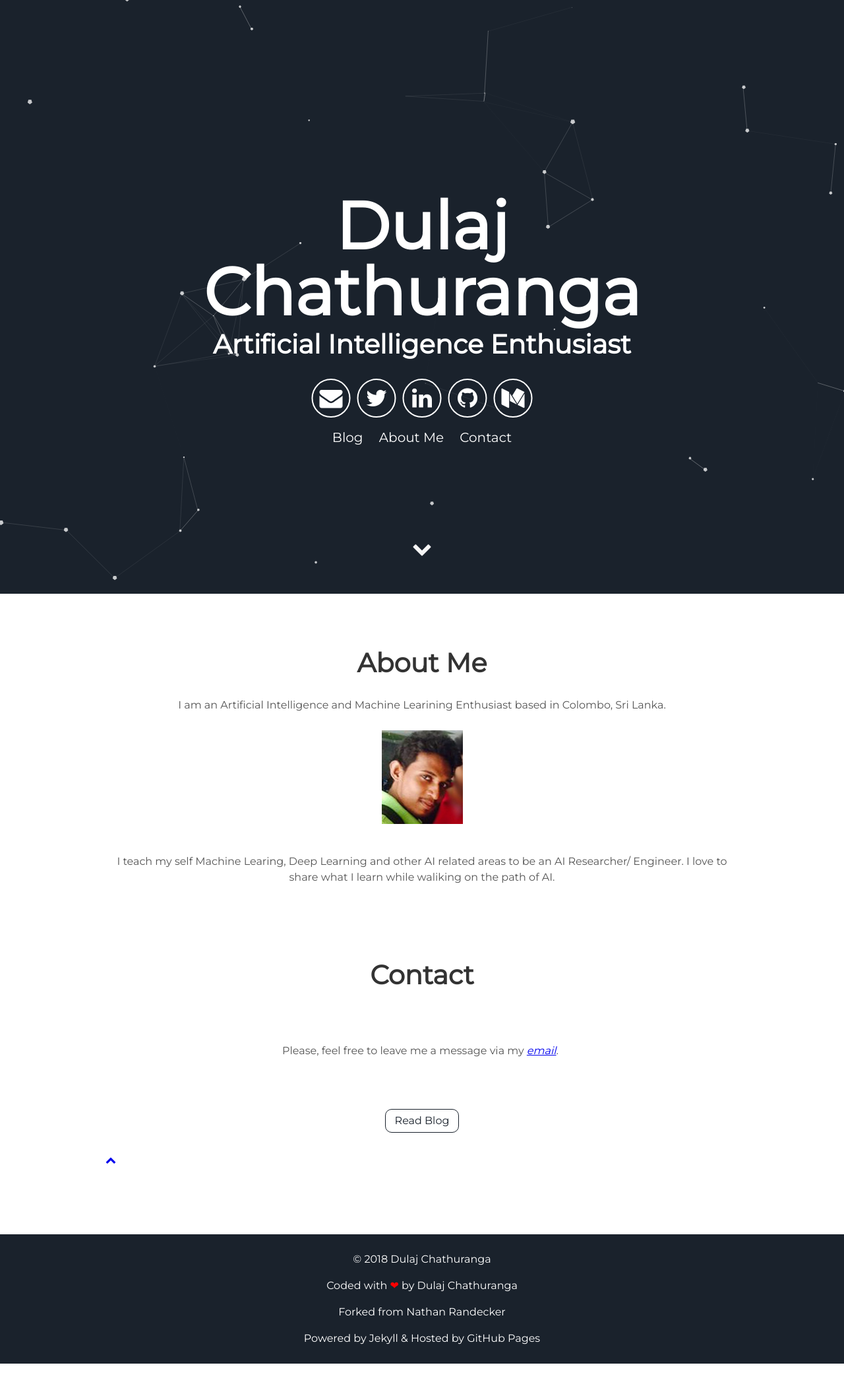
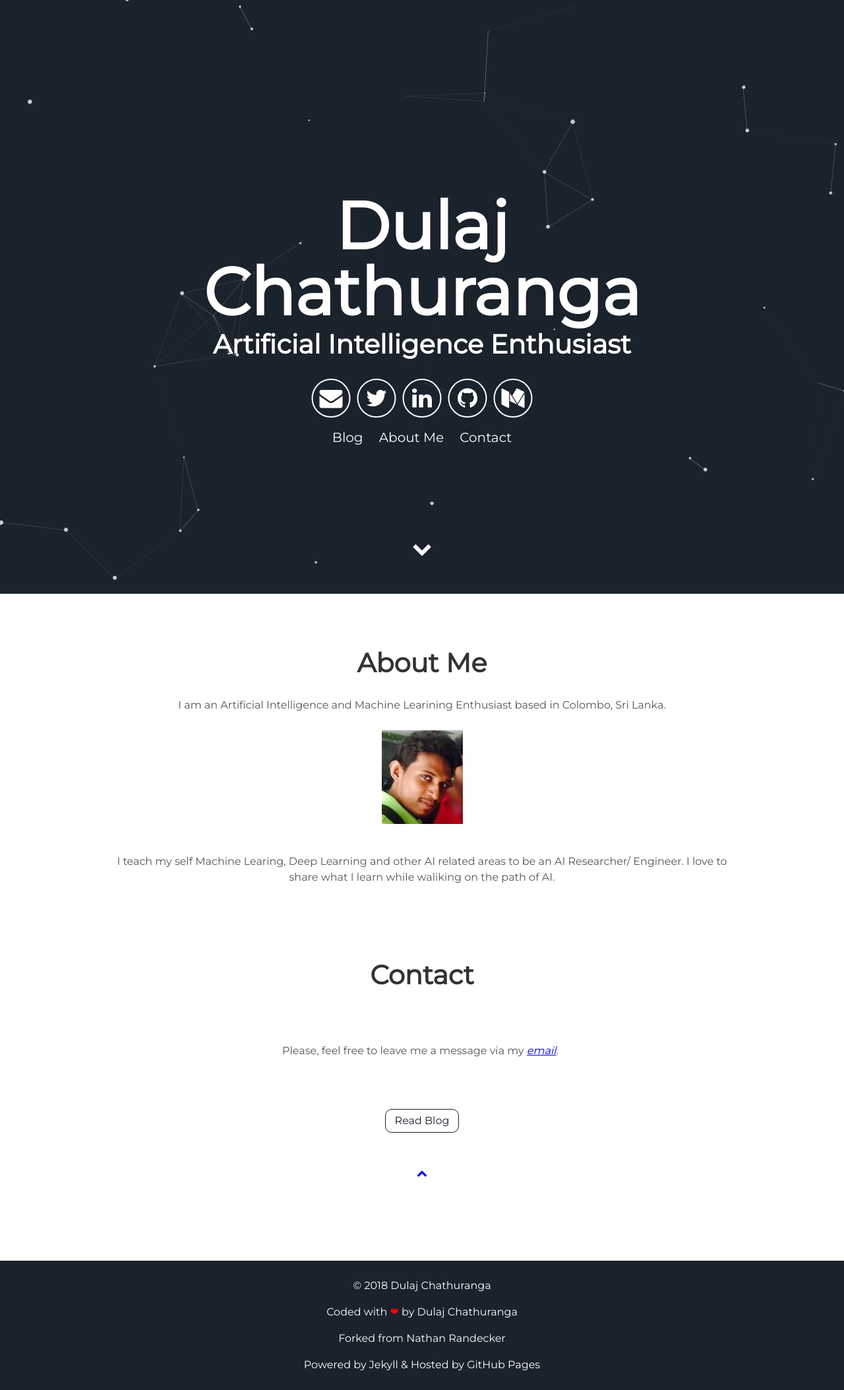
Before and after one commit to DulajChathuranga/dulajchathuranga.github.io, a Jekyll site: the page built from index.html, in a window 1280 px wide. Shown: the whole page at 66% size. Built offline with Jekyll 4.4.1, drawn with Linux system fonts in a browser that asks for light colours; before the commit the page ends 2067 px from its top, so only the background shows below that.

Commit message:
Update projects.html

```diff
--- a/_includes/projects.html
+++ b/_includes/projects.html
@@ -12,7 +12,8 @@
 
 <div class="user-projects">
   <a class="project-link" href="#">Read Blog</a>
-
 </div>
 
-<a href="#header" data-scroll><i class="icon fa fa-chevron-up"></i></a>
+<div class="user-projects">
+  <a href="#header" data-scroll><i class="icon fa fa-chevron-up"></i></a>
+</div>
```
